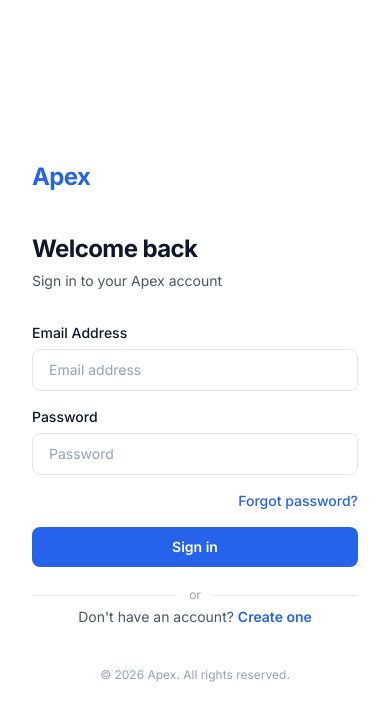
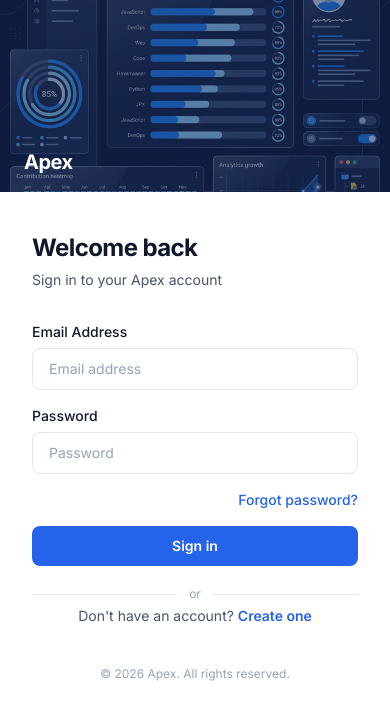
Before and after one commit to NU-Projects/Apex, a React (Vite) app in the folder frontend/: page / in a window 390 px wide. Shown: the top 720 px of the page. Built offline with nearby package versions, Linux system fonts and the light colour scheme; no server answers.

Commit message:
Updated login page layout again

```diff
--- a/frontend/src/components/AuthCard.jsx
+++ b/frontend/src/components/AuthCard.jsx
@@ -1,11 +1,24 @@
 function AuthCard({ children, title, subtitle }) {
   return (
-    <div className="min-h-screen flex">
-      {/* Left side — Form */}
-      <div className="w-full lg:w-1/2 flex flex-col justify-center px-8 sm:px-12 lg:px-16 py-10 bg-white">
+    <div className="min-h-screen flex flex-col lg:flex-row">
+      {/* Mobile hero image — shown above form on small screens */}
+      <div className="block lg:hidden w-full h-48 relative">
+        <img
+          src="/apex-illustration.png"
+          alt="Apex platform illustration"
+          className="w-full h-full object-cover"
+        />
+        <div className="absolute inset-0 bg-brand-950/50" />
+        <div className="absolute bottom-4 left-6 right-6">
+          <span className="text-xl font-bold text-white tracking-tight">Apex</span>
+        </div>
+      </div>
+
+      {/* Left side — Form (45%) */}
+      <div className="w-full lg:w-[45%] flex flex-col justify-center px-8 sm:px-12 lg:px-16 py-10 bg-white">
         <div className="w-full max-w-sm mx-auto">
-          {/* Text Logo */}
-          <div className="mb-10">
+          {/* Text Logo — hidden on mobile since it's in the hero */}
+          <div className="mb-10 hidden lg:block">
             <span className="text-2xl font-bold text-brand-600 tracking-tight">Apex</span>
           </div>
 
@@ -28,13 +41,16 @@
         </div>
       </div>
 
-      {/* Right side — Illustration */}
-      <div className="hidden lg:flex lg:w-1/2 relative items-center justify-center bg-white">
+      {/* Right side — Hero image (55%) */}
+      <div className="hidden lg:block lg:w-[55%] relative">
         <img
           src="/apex-illustration.png"
           alt="Apex platform illustration"
-          className="absolute inset-0 w-full h-full object-contain object-right"
+          className="absolute inset-0 w-full h-full object-cover"
         />
+        <div className="absolute inset-0 bg-brand-950/40" />
+
+
       </div>
     </div>
   )
```
Also changed, not shown: frontend/public/apex-illustration.png.
